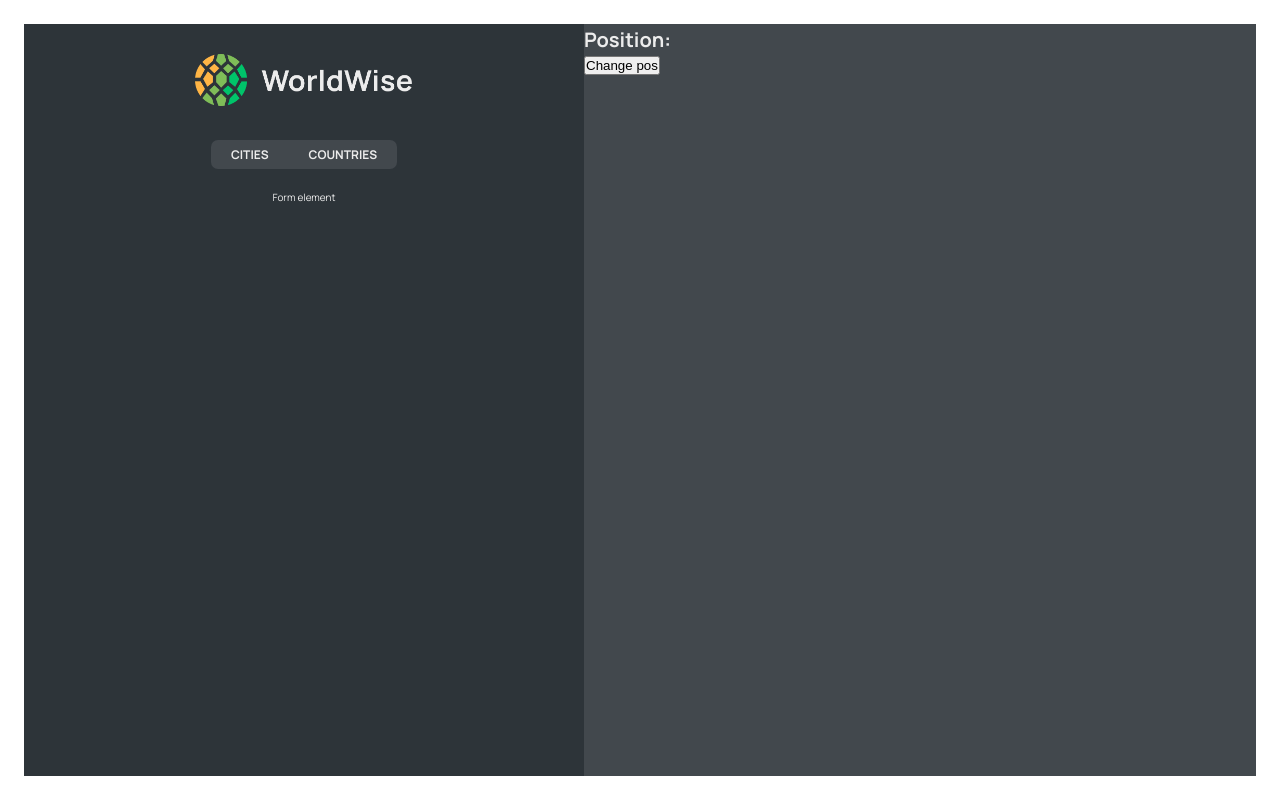
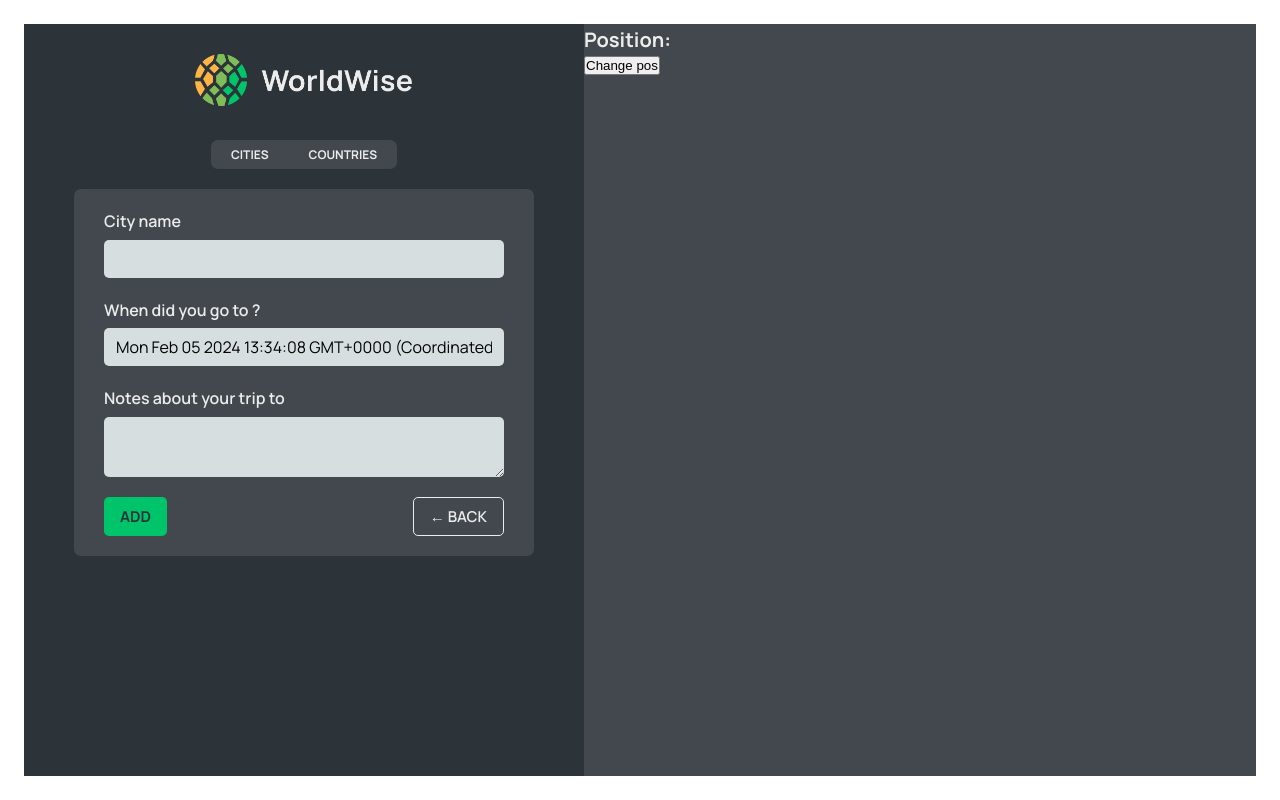
Before and after one commit to mahdi-mey/world-wise, a React (Vite) app: page /app/form in a window 1280 px wide. Built offline with nearby package versions, Linux system fonts and the light colour scheme; data requests are answered from the project's data file.

Commit message:
added programatic navigation with useNavigate & custom Button component

```diff
--- a/src/App.jsx
+++ b/src/App.jsx
@@ -6,15 +6,16 @@ import {
 } from "react-router-dom";
 import { useEffect, useState } from "react";
 
-import Products     from "./pages/Product";
-import Pricing      from "./pages/Pricing";
-import Homepage     from "./pages/Homepage";
-import PageNotFound from "./pages/PageNotFound";
-import Login        from "./pages/Login";
-import AppLayout    from "./pages/AppLayout";
-import CityList     from "./components/CityList";
-import CountryList  from "./components/CountryList";
-import City         from "./components/City"
+import Products     from  "./pages/Product";
+import Pricing      from  "./pages/Pricing";
+import Homepage     from  "./pages/Homepage";
+import PageNotFound from  "./pages/PageNotFound";
+import Login        from  "./pages/Login";
+import AppLayout    from  "./pages/AppLayout";
+import CityList     from  "./components/CityList";
+import CountryList  from  "./components/CountryList";
+import City         from  "./components/City"
+import Form         from  "./components/Form"
 
 const BASE_URL = "http://localhost:8000";
 
@@ -61,7 +62,7 @@ function App() {
             path="countries"
             element={<CountryList cities={cities} isLoading={isLoading} />}
           />
-          <Route path="form" element={<p>Form element</p>} />
+          <Route path="form" element={<Form />} />
         </Route>
 
         <Route path="*" element={<PageNotFound />} />
--- /dev/null
+++ b/src/components/Button.jsx
@@ -0,0 +1,9 @@
+import styles from './Button.module.css'
+
+export default function Button({ children, onClick, type }) {
+    return (
+    <button onClick={onClick} className={`${styles.btn} ${styles[type]}`}>
+      {children}
+    </button>
+  )
+}
--- /dev/null
+++ b/src/components/Button.module.css
@@ -0,0 +1,35 @@
+.btn {
+  color: inherit;
+  text-transform: uppercase;
+  padding: 0.8rem 1.6rem;
+  font-family: inherit;
+  font-size: 1.5rem;
+  border: none;
+  border-radius: 5px;
+  cursor: pointer;
+}
+
+.primary {
+  font-weight: 700;
+  background-color: var(--color-brand--2);
+  color: var(--color-dark--1);
+}
+
+.back {
+  font-weight: 600;
+  background: none;
+  border: 1px solid currentColor;
+}
+
+.position {
+  font-weight: 700;
+  position: absolute;
+  z-index: 1000;
+  font-size: 1.4rem;
+  bottom: 4rem;
+  left: 50%;
+  transform: translateX(-50%);
+  background-color: var(--color-brand--2);
+  color: var(--color-dark--1);
+  box-shadow: 0 0.4rem 1.2rem rgba(36, 42, 46, 0.16);
+}
--- /dev/null
+++ b/src/components/Form.jsx
@@ -0,0 +1,66 @@
+// "https://api.bigdatacloud.net/data/reverse-geocode-client?latitude=0&longitude=0"
+
+import { useState } from "react";
+import Button from './Button'
+import styles from "./Form.module.css";
+import { useNavigate } from "react-router-dom";
+
+export function convertToEmoji(countryCode) {
+  const codePoints = countryCode
+    .toUpperCase()
+    .split("")
+    .map((char) => 127397 + char.charCodeAt());
+  return String.fromCodePoint(...codePoints);
+}
+
+function Form() {
+  const [cityName, setCityName] = useState("");
+  // const [country, setCountry] = useState("");
+  const [date, setDate] = useState(new Date());
+  const [notes, setNotes] = useState("");
+
+  const navigate = useNavigate()
+
+  return (
+    <form className={styles.form}>
+      <div className={styles.row}>
+        <label htmlFor="cityName">City name</label>
+        <input
+          id="cityName"
+          onChange={(e) => setCityName(e.target.value)}
+          value={cityName}
+        />
+        {/* <span className={styles.flag}>{emoji}</span> */}
+      </div>
+
+      <div className={styles.row}>
+        <label htmlFor="date">When did you go to {cityName}?</label>
+        <input
+          id="date"
+          onChange={(e) => setDate(e.target.value)}
+          value={date}
+        />
+      </div>
+
+      <div className={styles.row}>
+        <label htmlFor="notes">Notes about your trip to {cityName}</label>
+        <textarea
+          id="notes"
+          onChange={(e) => setNotes(e.target.value)}
+          value={notes}
+        />
+      </div>
+
+      <div className={styles.buttons}>
+        {/* <button>Add</button> */}
+        <Button type='primary'>Add</Button>
+        <Button type='back' onClick={(e) => {
+          e.preventDefault()
+          navigate(-1)
+        }}>&larr; Back</Button>
+      </div>
+    </form>
+  );
+}
+
+export default Form;
--- /dev/null
+++ b/src/components/Form.module.css
@@ -0,0 +1,44 @@
+.form {
+  background-color: var(--color-dark--2);
+  border-radius: 7px;
+  padding: 2rem 3rem;
+  width: 100%;
+  display: flex;
+  flex-direction: column;
+  gap: 2rem;
+}
+
+.row {
+  display: flex;
+  flex-direction: column;
+  gap: 0.5rem;
+  position: relative;
+}
+
+.buttons {
+  display: flex;
+  justify-content: space-between;
+}
+
+.flag {
+  position: absolute;
+  right: 1rem;
+  top: 2.7rem;
+  font-size: 2.8rem;
+}
+
+.form.loading {
+  opacity: 0.3;
+}
+
+.form.loading button {
+  pointer-events: none;
+  background-color: var(--color-light--1);
+  border: 1px solid var(--color-light--1);
+  color: var(--color-dark--0);
+}
+
+:global(.react-datepicker) {
+  font-family: inherit;
+  font-size: 1.2rem;
+}
--- a/src/components/Map.jsx
+++ b/src/components/Map.jsx
@@ -1,13 +1,15 @@
-import { useSearchParams } from 'react-router-dom'
+import { useNavigate, useSearchParams } from 'react-router-dom'
 import styles from './Map.module.css'
 
 function Map() {
+  const navigate = useNavigate()
+
   const [searchParam, setSearchParam] = useSearchParams()
   const lat = searchParam.get('lat')
   const lng = searchParam.get('lng')
 
   return (
-    <div className={styles.mapContainer}>
+    <div className={styles.mapContainer} onClick={() => {navigate('form')}}>
       <h1>Position: {lat} {lng}</h1>
       <button onClick={() => {
         setSearchParam({lat:9081658, lng: 19652347})
```
